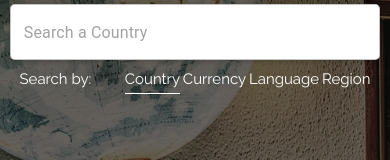
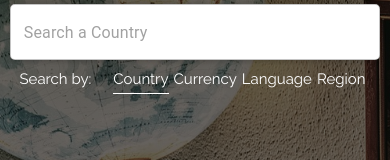
Before and after one commit to LauraAshleigh/CountrySearch, a React (Create React App) app: page /searchbycountry in a window 390 px wide. Shown: the part 224-384 px from the top of the page. Built offline with nearby package versions, Linux system fonts and the light colour scheme.

Commit message:
Link spacing for small phones

```diff
--- a/src/MediaQueries.css
+++ b/src/MediaQueries.css
@@ -47,3 +47,8 @@
 
     .result-box{ flex-basis: 100% !important; }
 }
+
+/* Small phones: from 0 to 480px */
+@media screen and (max-width: 480px){
+    .nav-bar a { margin-right: 5px !important }
+}
```
